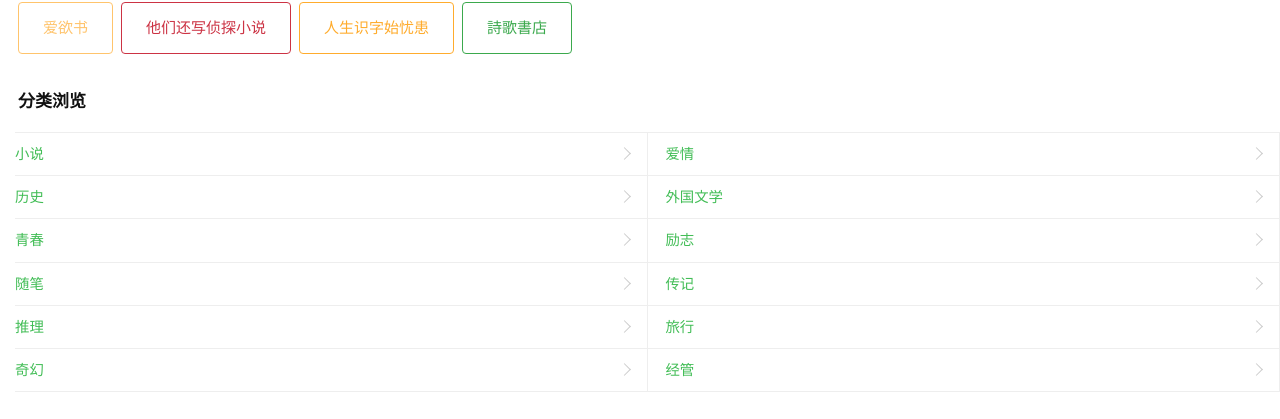
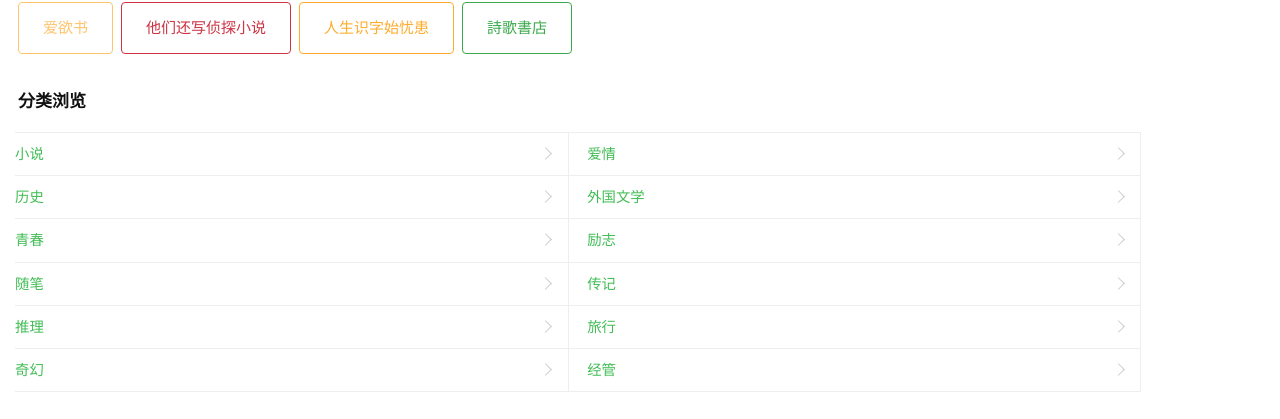
Before and after one commit to ederzz/vue-hello-world, a Vue app: page /book in a window 1280 px wide. Shown: the part 619-1038 px from the top of the page. Built offline with nearby package versions, Linux system fonts and the light colour scheme.

Commit message:
style: book-types

```diff
--- a/src/components/Book/BookType.vue
+++ b/src/components/Book/BookType.vue
@@ -28,8 +28,7 @@ export default {
         border-right: solid 1px @border_color;
         font-size: .9rem;
         padding-right: 1.12rem;
-        width: 50%;
-        box-sizing: border-box;
+        width: 41.5%;
         float: left;
 
         &:nth-child(even) {
--- a/src/views/Books.vue
+++ b/src/views/Books.vue
@@ -1,5 +1,5 @@
 <template>
-    <div>
+    <div style="overflow: hidden;">
         <section :class="$style['books-section']">
             <header :class="$style.header">
                 <h2 :class="$style['sub-title']">最受关注图书｜虚构类</h2>
@@ -54,7 +54,7 @@
                 </div>
             </div>
         </section>
-        <section>
+        <section :class="$style['book-types']">
             <header>
                 <h2 :class="$style['sub-title']">分类浏览</h2>
             </header>
@@ -152,9 +152,13 @@ export default {
         }
     }
 
-    .book-types-wrapper {
-        padding: 1.22rem 0 1.88rem;
-        margin-left: .94rem;
-        overflow: hidden;
+    .book-types {
+        margin-right: -25px;
+
+        &-wrapper {
+            padding: 1.22rem 0 1.88rem;
+            margin-left: .94rem;
+            overflow: hidden;
+        }
     }
 </style>
```
